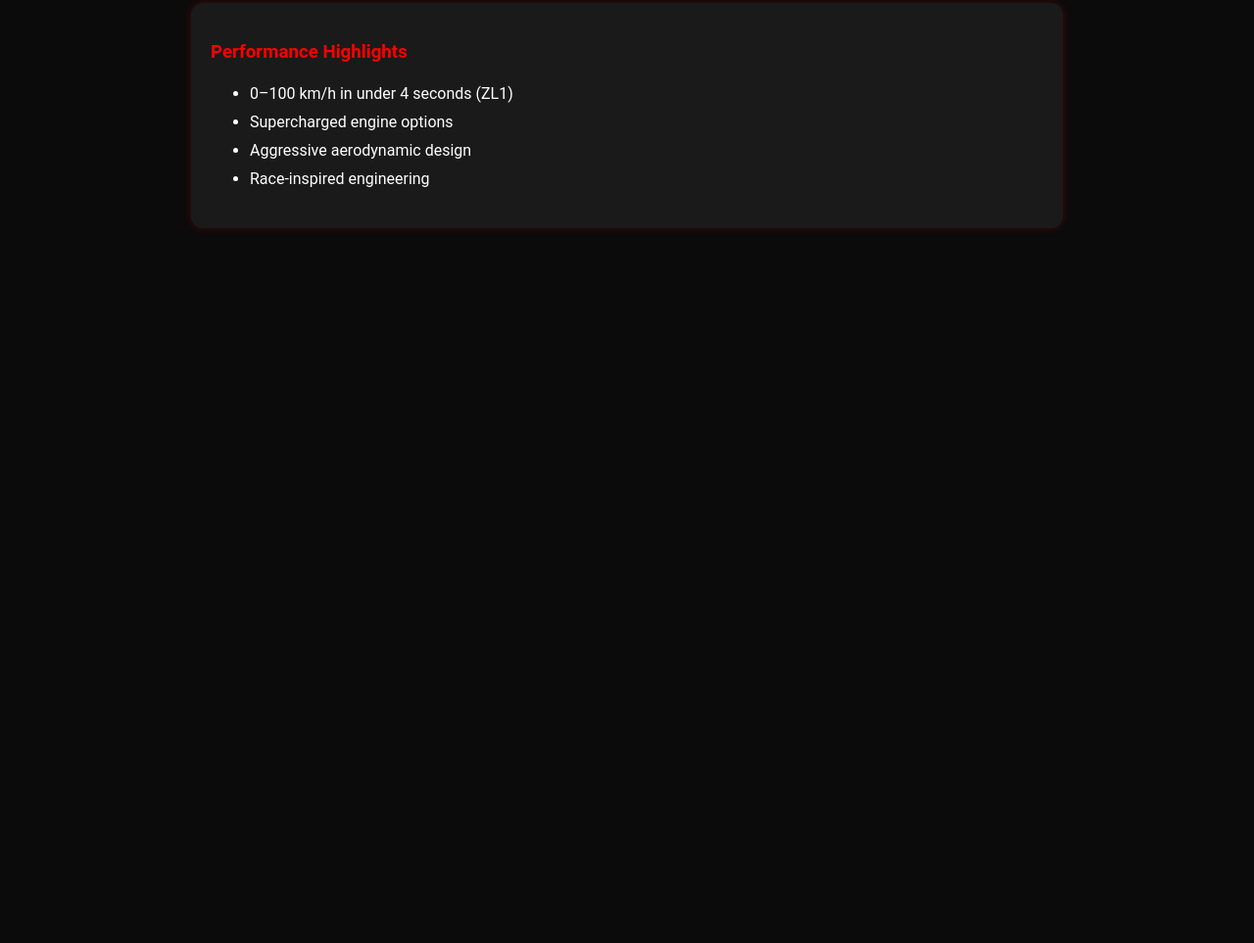
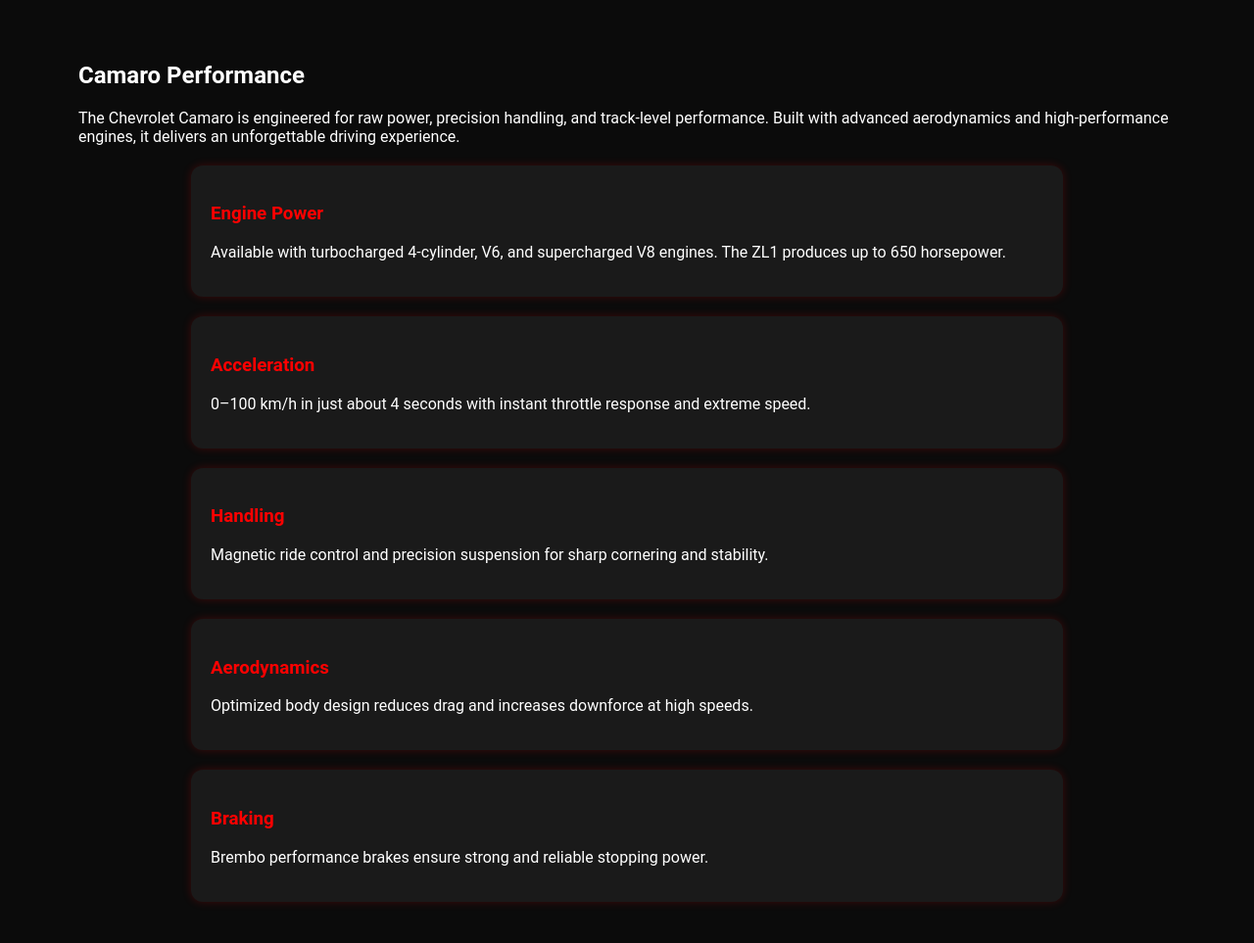
Before and after one commit to 25-iot-008-boop/muscle-legacy, a plain HTML site: page index.html in a window 1280 px wide. Shown: the part 1479-2442 px from the top of the page at 98% size. Before the commit the page ends 1772 px from the top, so only its background shows below. Drawn offline with Linux system fonts and the light colour scheme.

Commit message:
Update index.html

```diff
--- a/index.html
+++ b/index.html
@@ -64,19 +64,44 @@
 
 </div>
 
-<!-- PERFORMANCE -->
-<div class="card">
+<!-- PERFORMANCE SECTION -->
+<section id="performance">
+  <h2>Camaro Performance</h2>
 
-<h3>Performance Highlights</h3>
+  <p>
+    The Chevrolet Camaro is engineered for raw power, precision handling, and track-level performance.
+    Built with advanced aerodynamics and high-performance engines, it delivers an unforgettable driving experience.
+  </p>
 
-<ul>
-<li>0–100 km/h in under 4 seconds (ZL1)</li>
-<li>Supercharged engine options</li>
-<li>Aggressive aerodynamic design</li>
-<li>Race-inspired engineering</li>
-</ul>
+  <div class="performance-grid">
 
-</div>
+    <div class="card">
+      <h3>Engine Power</h3>
+      <p>Available with turbocharged 4-cylinder, V6, and supercharged V8 engines. The ZL1 produces up to 650 horsepower.</p>
+    </div>
+
+    <div class="card">
+      <h3>Acceleration</h3>
+      <p>0–100 km/h in just about 4 seconds with instant throttle response and extreme speed.</p>
+    </div>
+
+    <div class="card">
+      <h3>Handling</h3>
+      <p>Magnetic ride control and precision suspension for sharp cornering and stability.</p>
+    </div>
+
+    <div class="card">
+      <h3>Aerodynamics</h3>
+      <p>Optimized body design reduces drag and increases downforce at high speeds.</p>
+    </div>
+
+    <div class="card">
+      <h3>Braking</h3>
+      <p>Brembo performance brakes ensure strong and reliable stopping power.</p>
+    </div>
+
+  </div>
+</section>
 
 </section>
 
```
